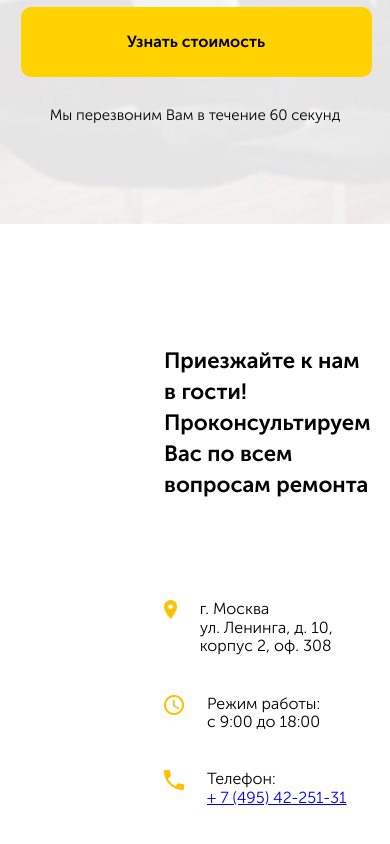
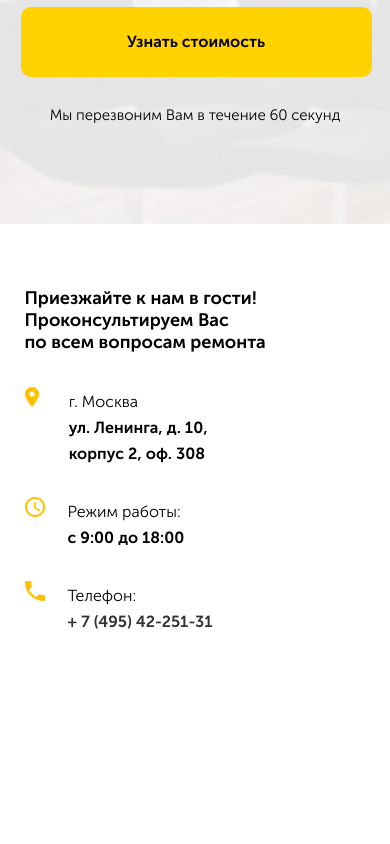
Before and after one commit to Samoiloff90/repair, a plain HTML site: page index.html in a window 390 px wide. Shown: the part 8050-8894 px from the top of the page. After the commit the page ends 8724 px from the top, so only its background shows below. Drawn offline with Linux system fonts and the light colour scheme.

Commit message:
Адаптировал подвал

```diff
--- a/Sass/blocks/_footer.sass
+++ b/Sass/blocks/_footer.sass
@@ -7,8 +7,15 @@
   width: 50%
 .contacts
   flex-basis: 50%
-  padding-top: 100px
-  padding-left: 200px
+  padding-top: 70px
+  padding-left: 211px
+  &-element
+    +bold
+    font-size: 16px
+    &__phone
+      +bold
+      color: $text-color
+      text-decoration: none
   &__title
     +bold
     font-size: 22px
@@ -20,13 +27,66 @@
   &-list
     padding: 0
     list-style: none
+    font-size: 16px
+    &__text
+      +reg
+      font-size: 16px
+      line-height: 26px
+      margin-top: 0
     &__icon
       width: 20px
       height: 20px
       text-align: center
       line-height: 20px
       margin-right: 23px
+      margin-top: 4px
+      &-one
+        margin-right: 30px
     &__item
       display: flex
       align-items: flex-start
       margin-bottom: 39px
+      &-one
+        margin-bottom: 10px
+        width: 64%
+      &-two
+        margin-bottom: 10px
+@media (max-width: 1200px)
+  .footer
+    display: flex
+    flex-direction: column-reverse
+  .map
+    position: relative
+    width: 100%
+  .contacts
+    width: 100%
+    flex-basis: 100%
+    padding-left: 0
+    &__title
+      text-align: center
+    &-list
+      display: flex
+      justify-content: space-between
+      &__item
+        align-items: baseline
+        &-one
+          width: 25%
+@media (max-width: 768px)
+  .contacts
+    padding: 45px 0px 0px 5px
+    &__title
+      font-size: 18px
+      text-align: left
+      width: 100%
+      line-height: normal
+      margin-bottom: 30px
+    &-list
+      display: block
+      &__text
+        font-size: 16px
+      &__item
+        width: 70%
+      &__icon
+        &-one
+          min-width: 14px
+          min-height: 20px
--- a/index.html
+++ b/index.html
@@ -425,31 +425,31 @@
       <div class="contacts-block">
         <div class="contacts">
           <h3 class="contacts__title">
-            Приезжайте к нам в гости! Проконсультируем Вас по всем вопросам ремонта
+            Приезжайте к нам в гости! Проконсультируем Вас <br> по всем вопросам ремонта
           </h3>
           <ul class="contacts-list">
-            <li class="li contacts-list__item">
-              <span class="contacts-list__icon">
+            <li class="li contacts-list__item contacts-list__item-one">
+              <span class="contacts-list__icon contacts-list__icon-one">
                 <img src="img/footer/map.png" alt="Карта">
               </span>
-              <span class="contacts-list__text">
-                г. Москва <br> ул. Ленинга, д. 10, корпус 2, оф. 308
-              </span>
+              <p class="contacts-list__text">
+                г. Москва <br> <span class="contacts-element">ул. Ленинга, д. 10, корпус 2, оф. 308</span>
+              </p>
             </li>
-            <li class="li contacts-list__item">
+            <li class="li contacts-list__item contacts-list__item-two">
               <span class="contacts-list__icon">
                 <img src="img/footer/clock.png" alt="Часы">
               </span>
-              <span class="contacts-list__text">
-                Режим работы: <br> с 9:00 до 18:00
-              </span>
+              <p class="contacts-list__text">
+                Режим работы: <br> <span class="contacts-element">с 9:00 до 18:00</span>
+              </p>
             </li>
             <li class="li contacts-list__item">
               <span class="contacts-list__icon">
                 <img src="img/footer/phone-cal.png" alt="Телефон">
               </span>
               <span class="contacts-list__text">Телефон: <br>
-                <a href="tel:+7(495)42-251-31">+ 7 (495) 42-251-31</a>
+                <a href="tel:+7(495)42-251-31" class="contacts-element__phone">+ 7 (495) 42-251-31</a>
               </span>
             </li>
           </ul>
```
Also changed, not shown: css/style.css.
